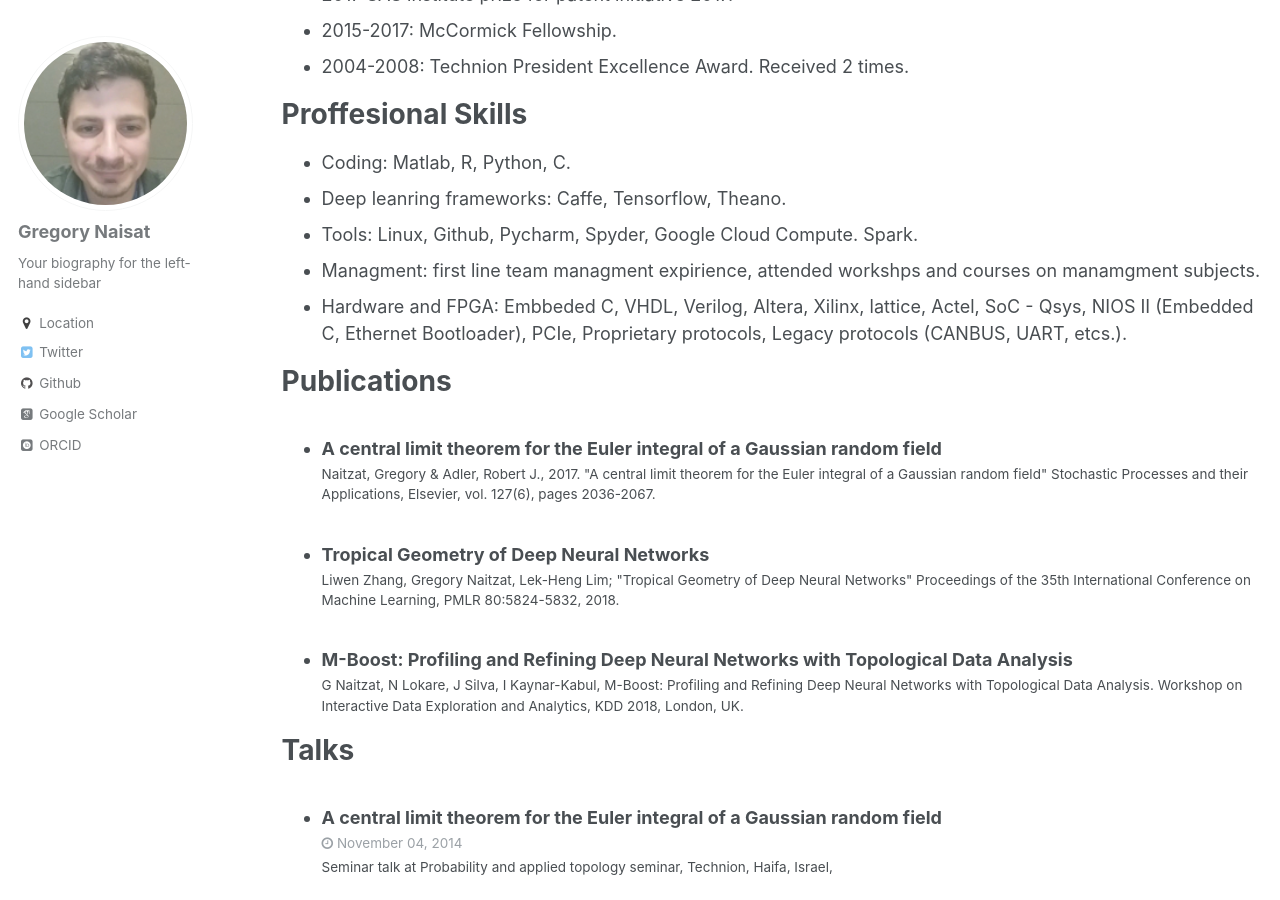
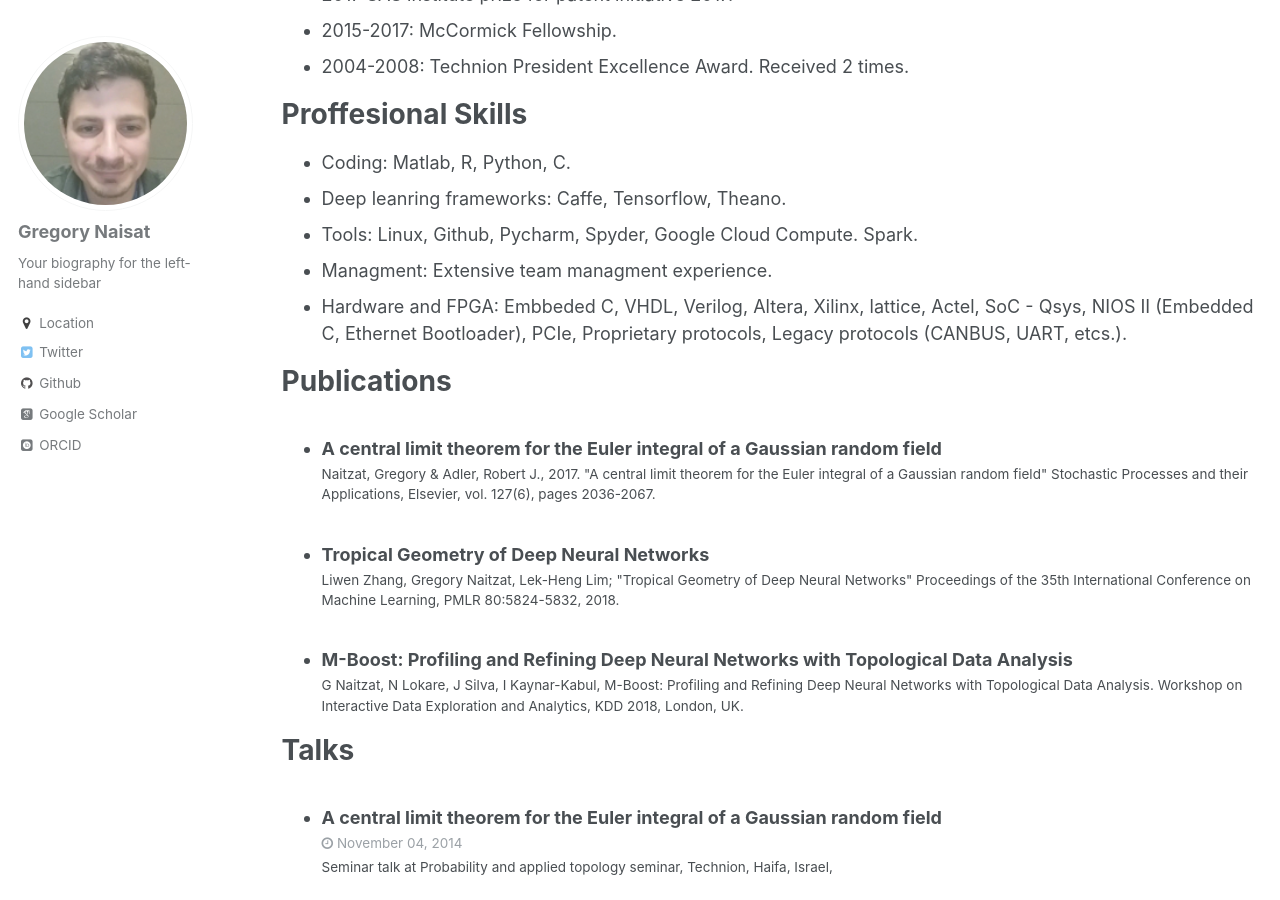
Before and after one commit to sgregnt/sgregnt.github.io, a Jekyll site: the page built from _pages/cv.md, in a window 1280 px wide and 900 px high, scrolled down 1352 px. Built offline with Jekyll 4.4.1, drawn with Linux system fonts in a browser that asks for light colours; some web fonts are replaced; some of the changed text lies outside the part shown.

Commit message:
changed description

```diff
--- a/_pages/cv.md
+++ b/_pages/cv.md
@@ -55,7 +55,7 @@ Proffesional Skills
 * Coding: Matlab, R, Python, C.
 * Deep leanring frameworks: Caffe, Tensorflow, Theano.
 * Tools: Linux, Github, Pycharm, Spyder, Google Cloud Compute. Spark.
-* Managment: first line team managment expirience, attended workshps and courses on manamgment subjects.
+* Managment: Extensive team managment experience.
 * Hardware and FPGA: Embbeded C, VHDL, Verilog, Altera, Xilinx, lattice,
 Actel, SoC - Qsys, NIOS II (Embedded C, Ethernet Bootloader), PCIe, Proprietary
 protocols, Legacy protocols (CANBUS, UART, etcs.).
```
Also changed, not shown: other parts of _pages/cv.md (+1 -1 lines).
